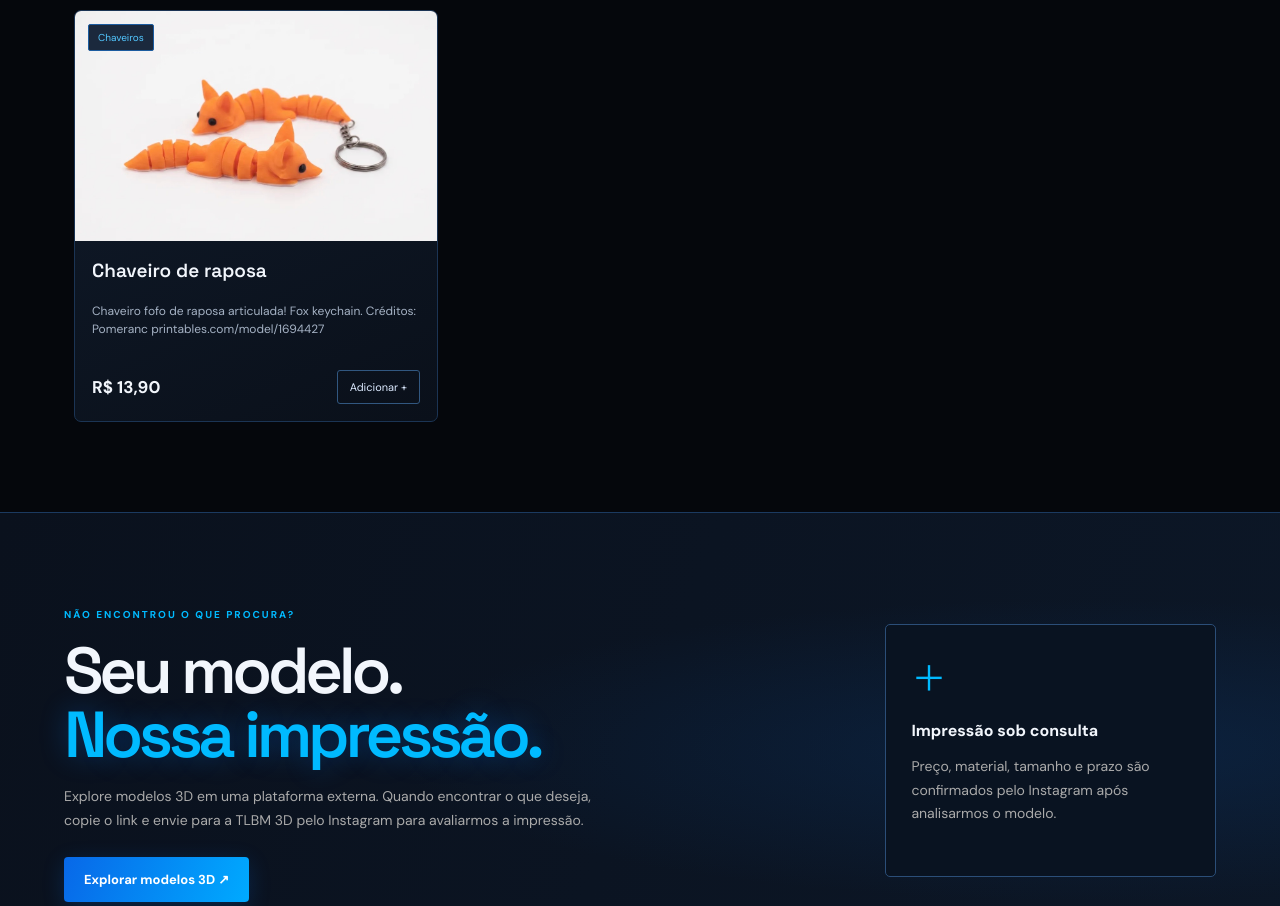
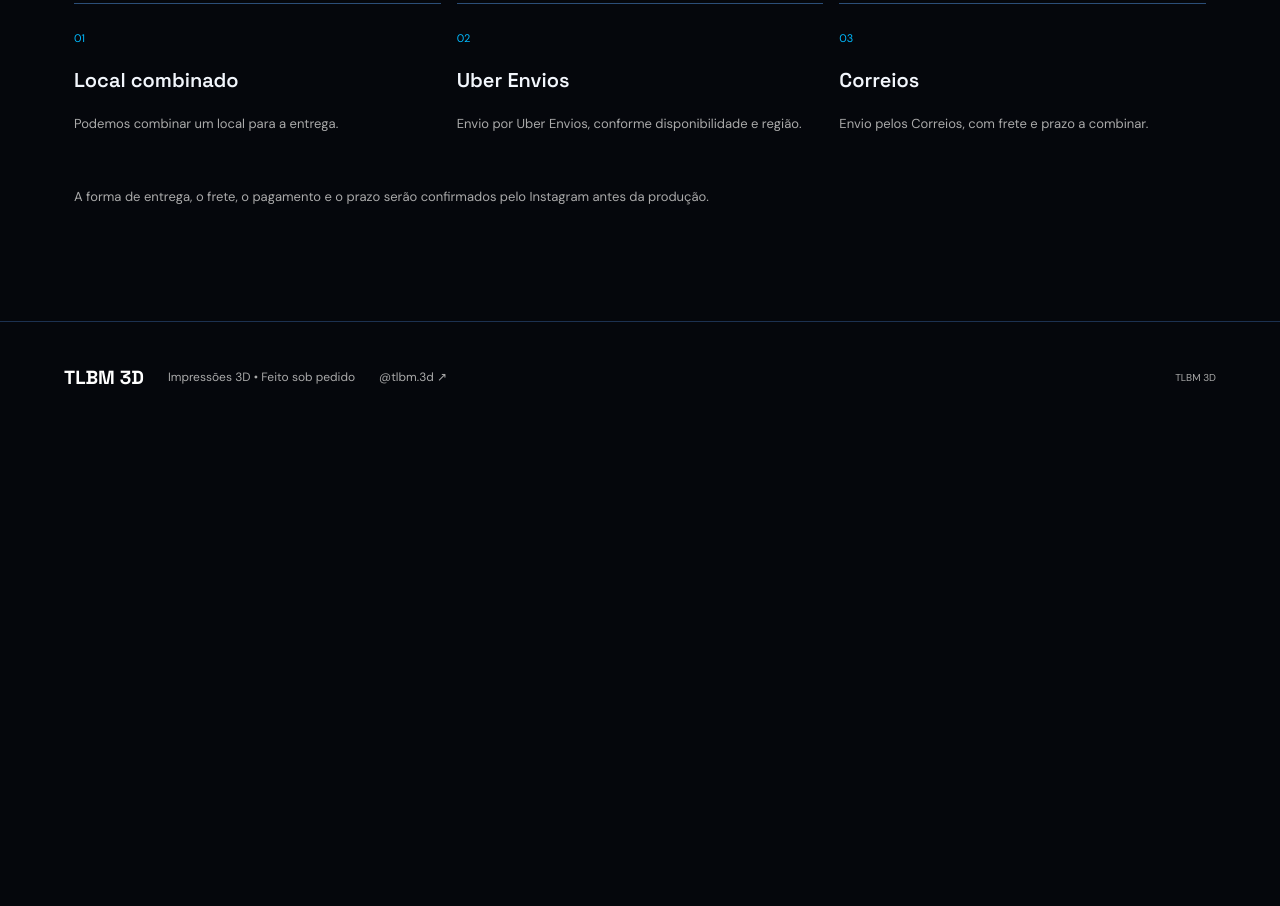
Before and after one commit to tlbm3d/catalog, a plain HTML site: page index.html in a window 1280 px wide. Shown: the part 1894-2800 px from the top of the page. After the commit the page ends 2326 px from the top, so only its background shows below. Drawn offline with Linux system fonts and the light colour scheme.

Commit message:
Update index.html

```diff
--- a/index.html
+++ b/index.html
@@ -107,7 +107,7 @@
     <a class="footer-brand" href="#">TLBM 3D</a>
     <p>Impressões 3D • Feito sob pedido</p>
     <a href="https://www.instagram.com/tlbm.3d/" target="_blank" rel="noopener">@tlbm.3d ↗</a>
-    <small>© <span id="year"></span> TLBM 3D</small>
+    <small>TLBM 3D</small>
   </footer>
 
   <div class="cart-backdrop" id="cartBackdrop" hidden></div>
```
